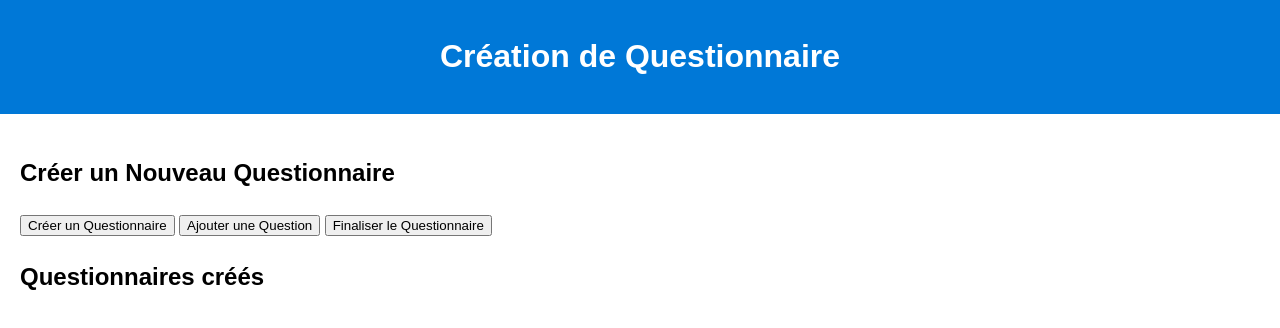
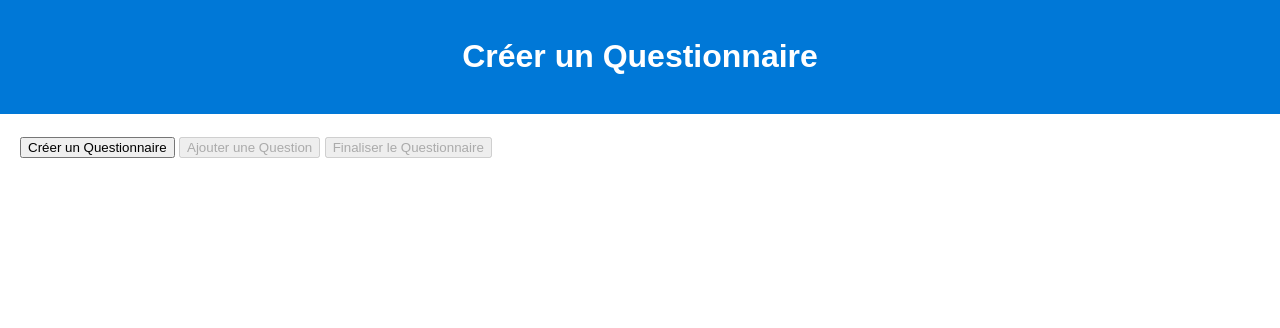
Before and after one commit to Molokoto2/questionnaires, a plain HTML site: page creation.html in a window 1280 px wide. Drawn offline with Linux system fonts and the light colour scheme.

Commit message:
Update creation.html

```diff
--- a/creation.html
+++ b/creation.html
@@ -8,16 +8,17 @@
 </head>
 <body>
     <header>
-        <h1>Création de Questionnaire</h1>
+        <h1>Créer un Questionnaire</h1>
     </header>
     <main>
         <section id="creation">
-            <h2>Créer un Nouveau Questionnaire</h2>
             <button id="start-questionnaire">Créer un Questionnaire</button>
-            <button id="add-question">Ajouter une Question</button>
-            <button id="finalize-questionnaire">Finaliser le Questionnaire</button>
+            <button id="add-question" disabled>Ajouter une Question</button>
+            <button id="finalize-questionnaire" disabled>Finaliser le Questionnaire</button>
+        </section>
+        <section id="questionnaires-list">
             <h2>Questionnaires créés</h2>
-            <div id="questionnaires-list"></div>
+            <div id="list"></div>
         </section>
     </main>
     <script src="script-creation.js"></script>
```
